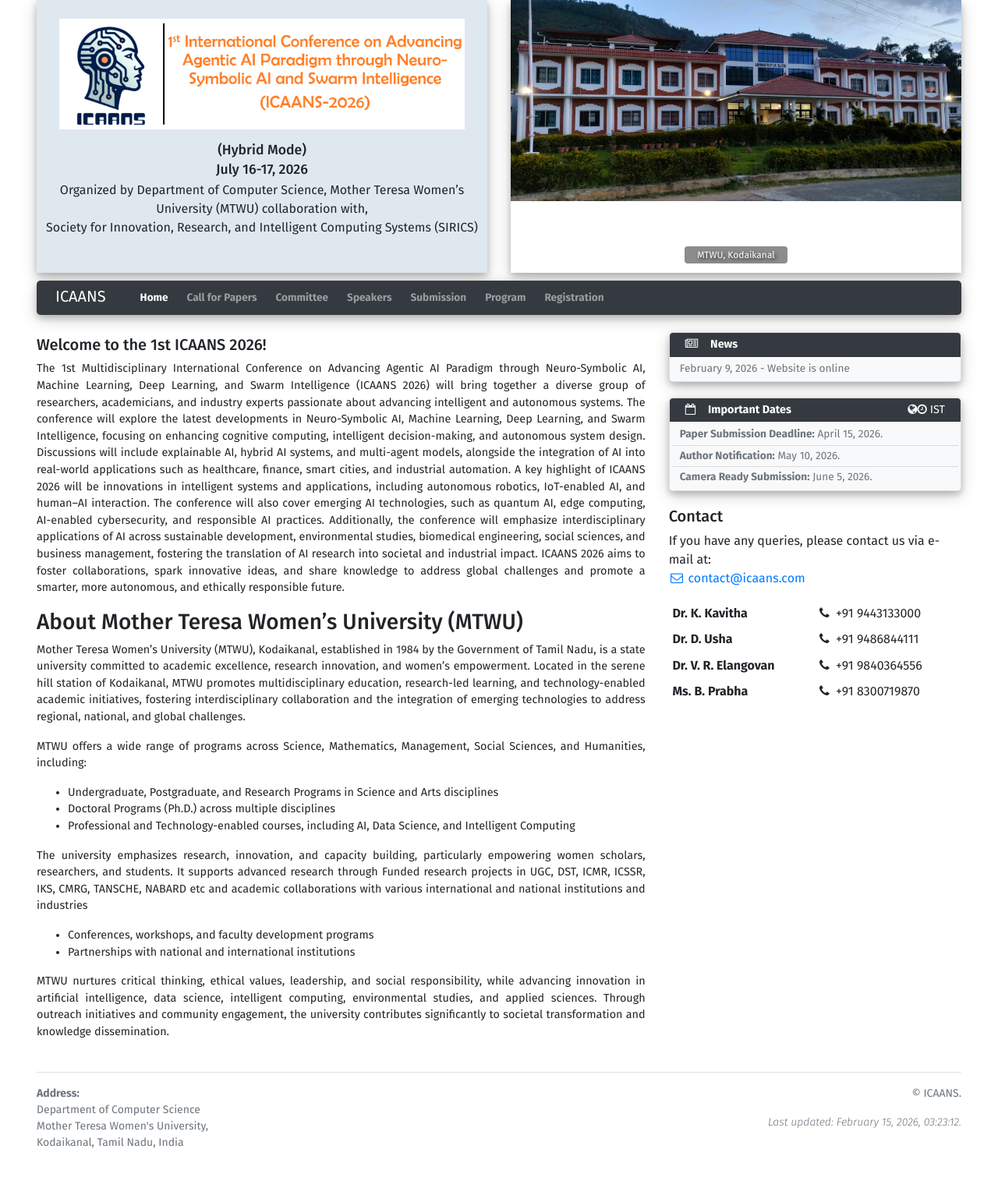
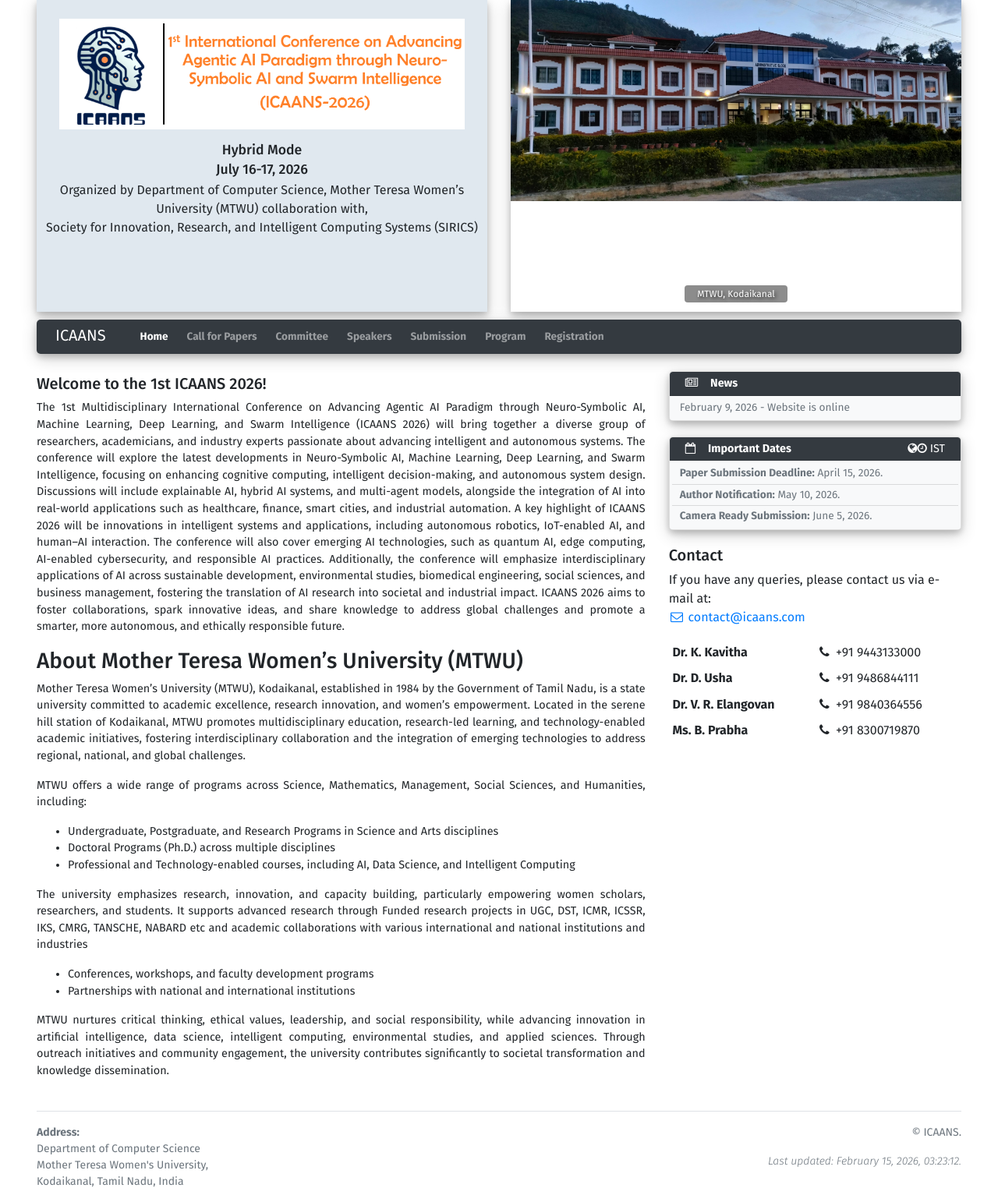
Before and after one commit to sravivarman/icaans_conf, a Jekyll site: the page built from index.md, in a window 1280 px wide. Shown: the whole page at 78% size. Built offline with Jekyll 4.4.1, drawn with Linux system fonts in a browser that asks for light colours; before the commit the page ends 1492 px from its top, so only the background shows below that.

Commit message:
increased header height for hybrid mode

```diff
--- a/_includes/header.html
+++ b/_includes/header.html
@@ -34,7 +34,7 @@
                 {% endif %}
                 <div class="row">
                     <div class="col">
-                        <h6 class="text-center mt-0 mb-1">(Hybrid Mode) </h6>
+                        <h6 class="text-center mt-0 mb-1">Hybrid Mode</h6>
                         <h6 class="text-center mt-0 mb-1">{{ site.data.conference.date }}</h6>
                         <p class="text-center mt-1 mb-0">
                             {{ site.data.conference.location }},<br>
--- a/assets/main.css
+++ b/assets/main.css
@@ -33,7 +33,7 @@ body {
 
 .jumbotron,
 .carousel-item {
-    height: 350px;
+    height: 400px;
     border-radius: 0;
 }
 
```
